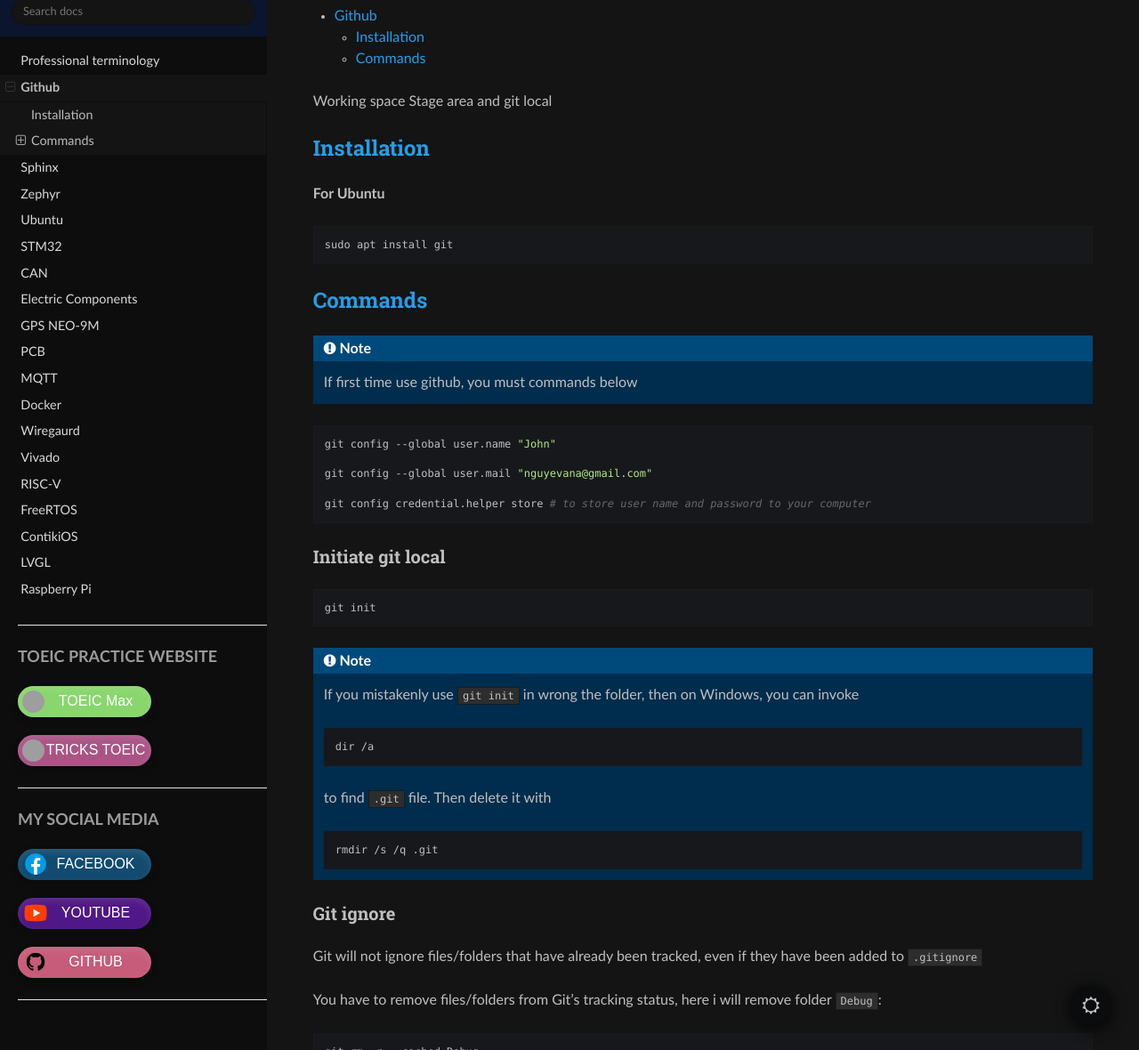
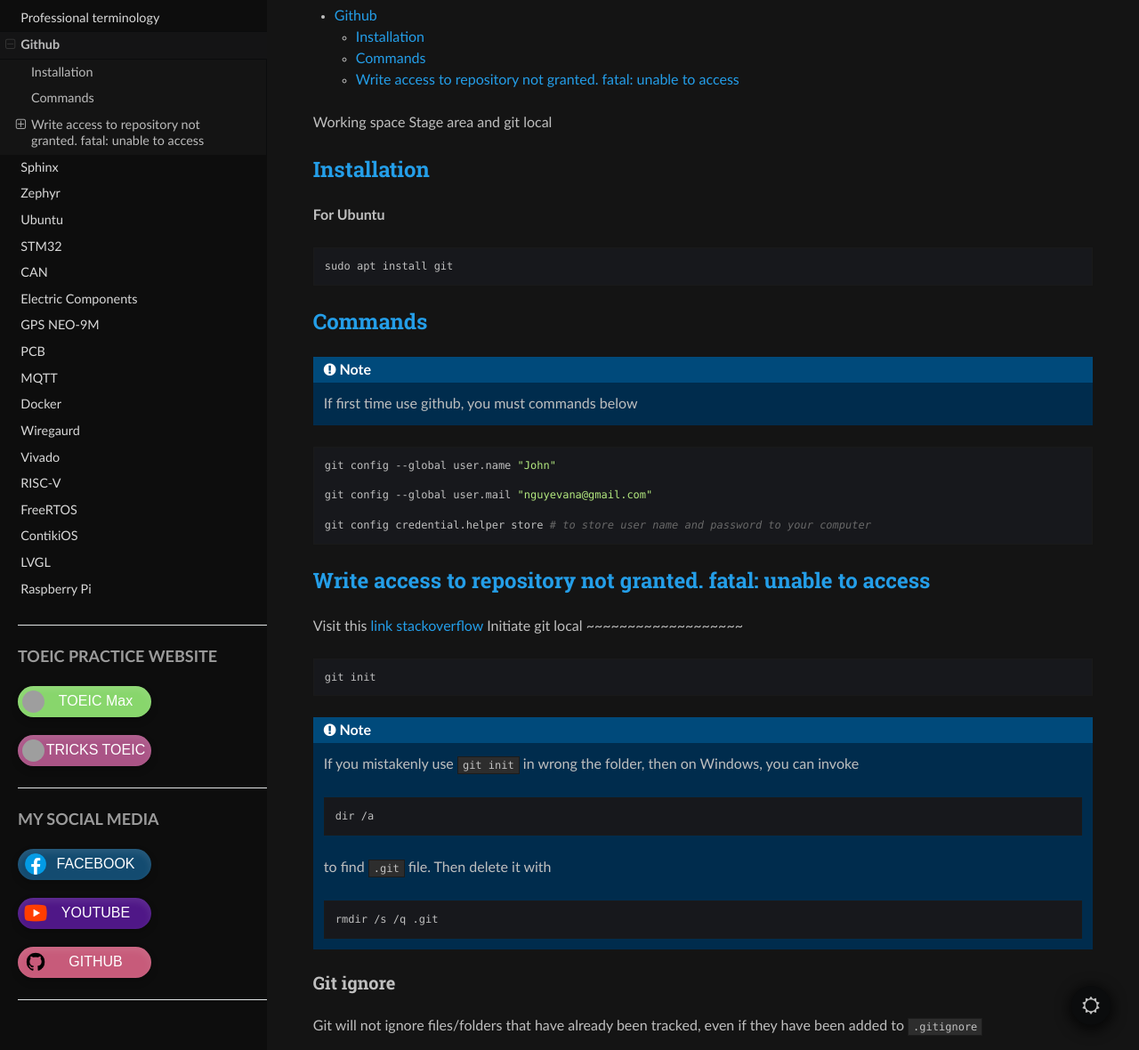
Before and after one commit to ryanjtr/MyDocs, a Sphinx documentation site: the page built from docs/source/Contents/github.rst, in a window 1280 px wide and 1400 px high, cut to the strip 220-1400 px from the top of the window. Shown: the whole strip at 89% size. Built offline with Sphinx 7.4.7 and the Read the Docs theme 3.1.0, drawn with Linux system fonts in a browser that asks for light colours; grey boxes are pictures that could not be loaded.

Commit message:
git error in remote

```diff
--- a/docs/source/Contents/github.rst
+++ b/docs/source/Contents/github.rst
@@ -31,6 +31,11 @@ Commands
 
     git config credential.helper store # to store user name and password to your computer
 
+
+Write access to repository not granted. fatal: unable to access
+---------------------------------------------------------------------------
+
+Visit this `link stackoverflow <https://stackoverflow.com/questions/70538793/remote-write-access-to-repository-not-granted-fatal-unable-to-access>`_
 Initiate git local
 ~~~~~~~~~~~~~~~~~~~
 
```
